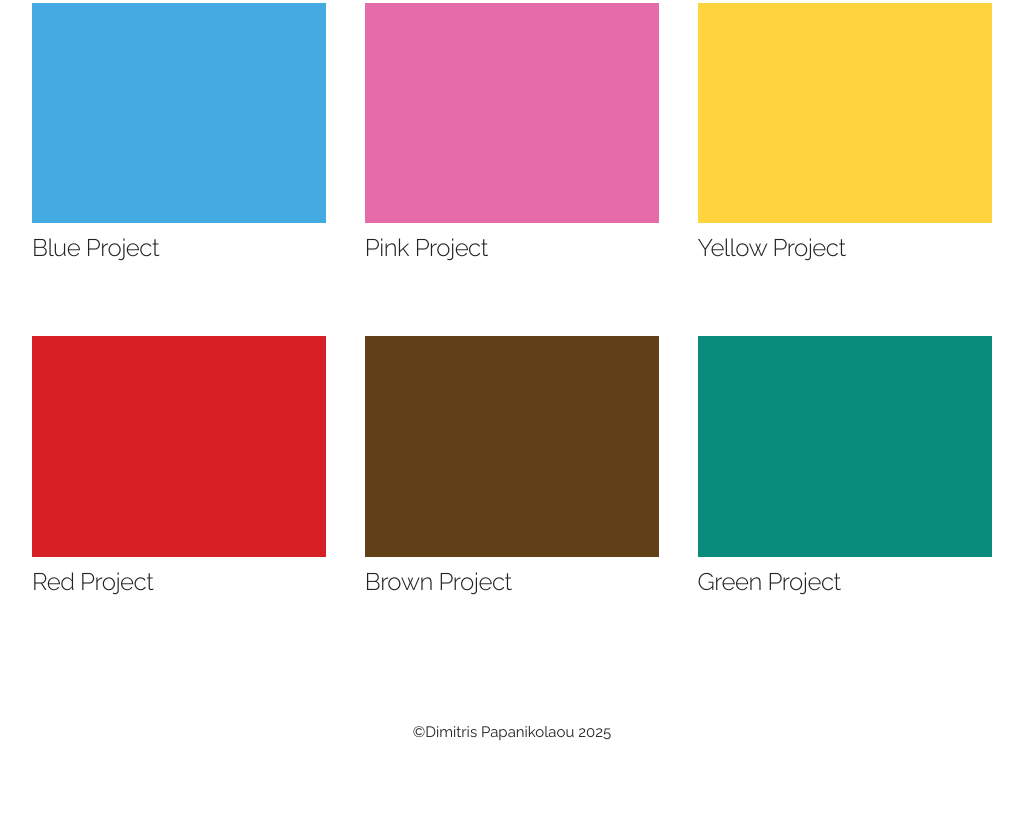
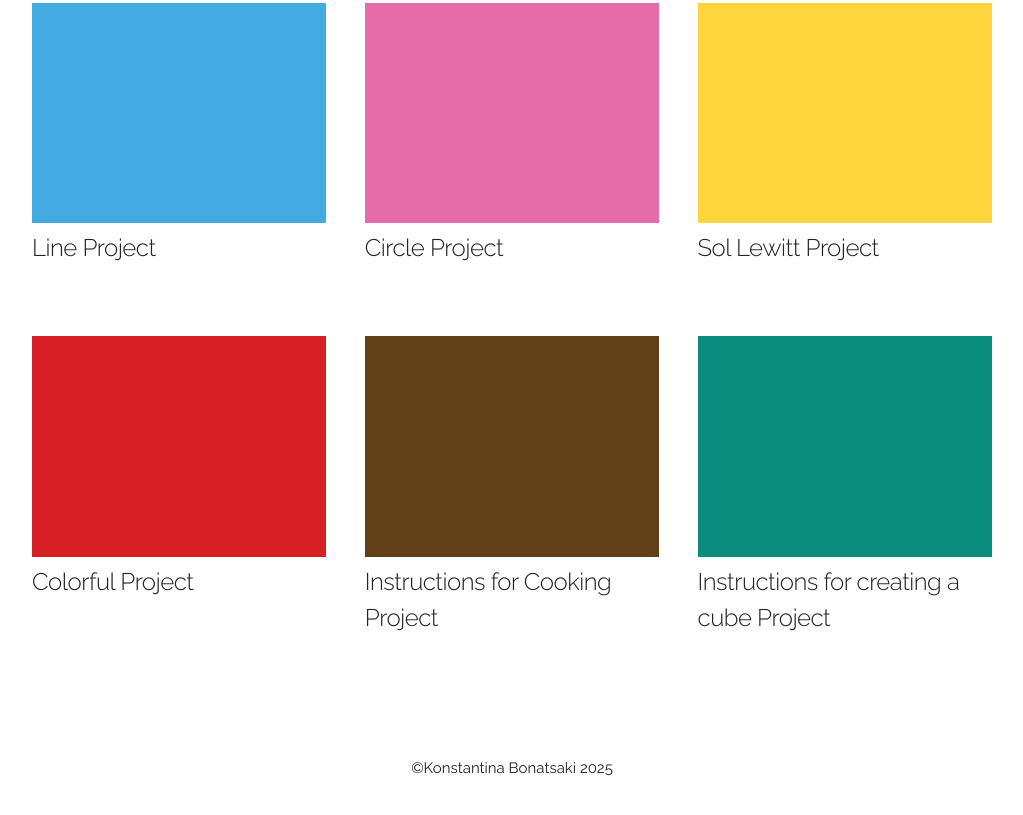
Before and after one commit to kbonatsaki/04_webpage_template_using_skeleton, a plain HTML site: page index.html in a window 1280 px wide. Shown: the part 509-1324 px from the top of the page, without its empty margins (128-1151 px from the left). Drawn offline with Linux system fonts and the light colour scheme.

Commit message:
change projects and name on html

```diff
--- a/index.html
+++ b/index.html
@@ -43,36 +43,36 @@
     <div class="row half-bottom">
       <div class="four columns">
         <img src="images/blue.png" class ="scale-with-grid">
-        <h5>Blue Project</h5>
+        <h5>Line Project</h5>
       </div>
       <div class="four columns">
         <img src="images/pink.png" class ="scale-with-grid">
-        <h5>Pink Project</h5>
+        <h5>Circle Project</h5>
       </div>
       <div class="four columns">
         <img src="images/yellow.png" class ="scale-with-grid">
-        <h5>Yellow Project</h5>
+        <h5>Sol Lewitt Project</h5>
       </div>
     </div>
 
     <div class="row one-bottom">
       <div class="four columns">
         <img src="images/red.png" class ="scale-with-grid">
-        <h5>Red Project</h5>
+        <h5>Colorful Project</h5>
       </div>
       <div class="four columns">
         <img src="images/brown.png" class ="scale-with-grid">
-        <h5>Brown Project</h5>
+        <h5>Instructions for Cooking Project</h5>
       </div>
       <div class="four columns">
         <img src="images/green.png" class ="scale-with-grid">
-        <h5>Green Project</h5>
+        <h5>Instructions for creating a cube Project</h5>
       </div>
     </div>
 
 
     <div class="row one-bottom center">
-      <p>©Dimitris Papanikolaou 2025</p>
+      <p>©Konstantina Bonatsaki 2025</p>
     </div>
 
 
```
